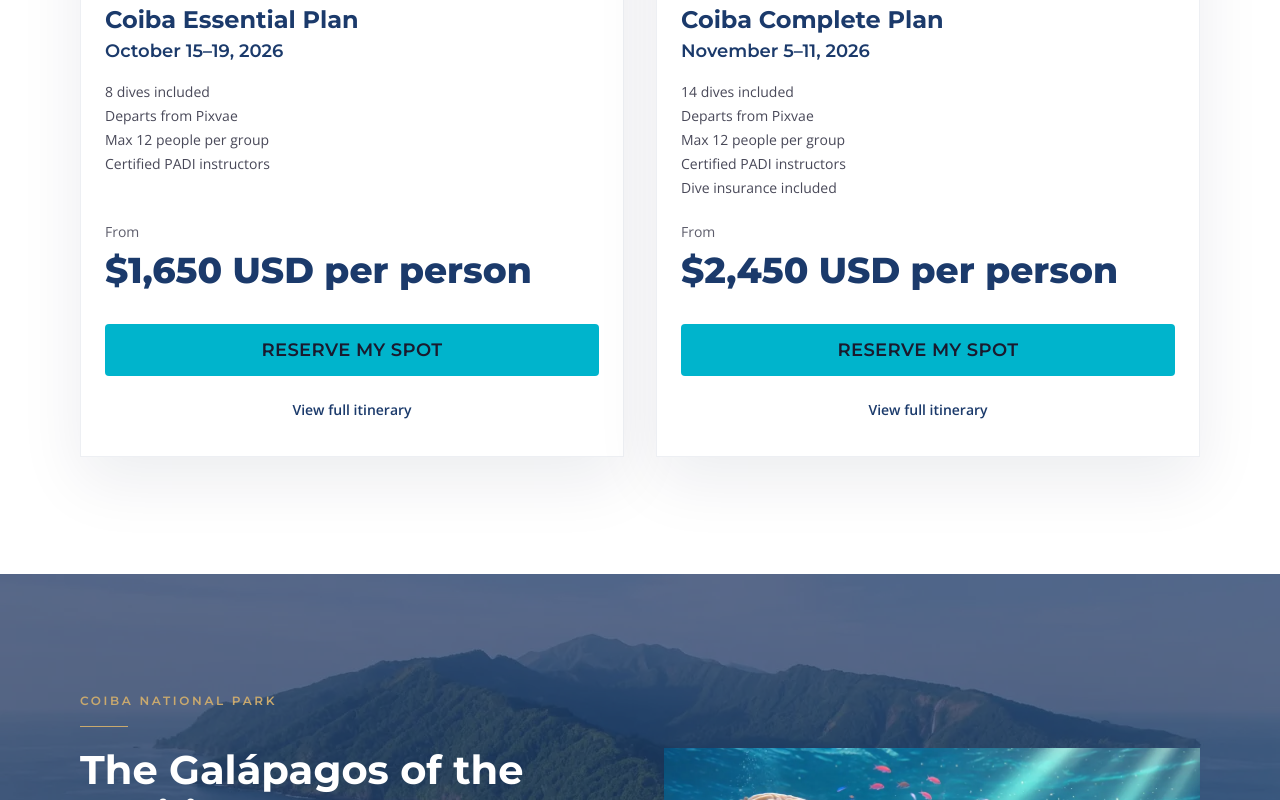
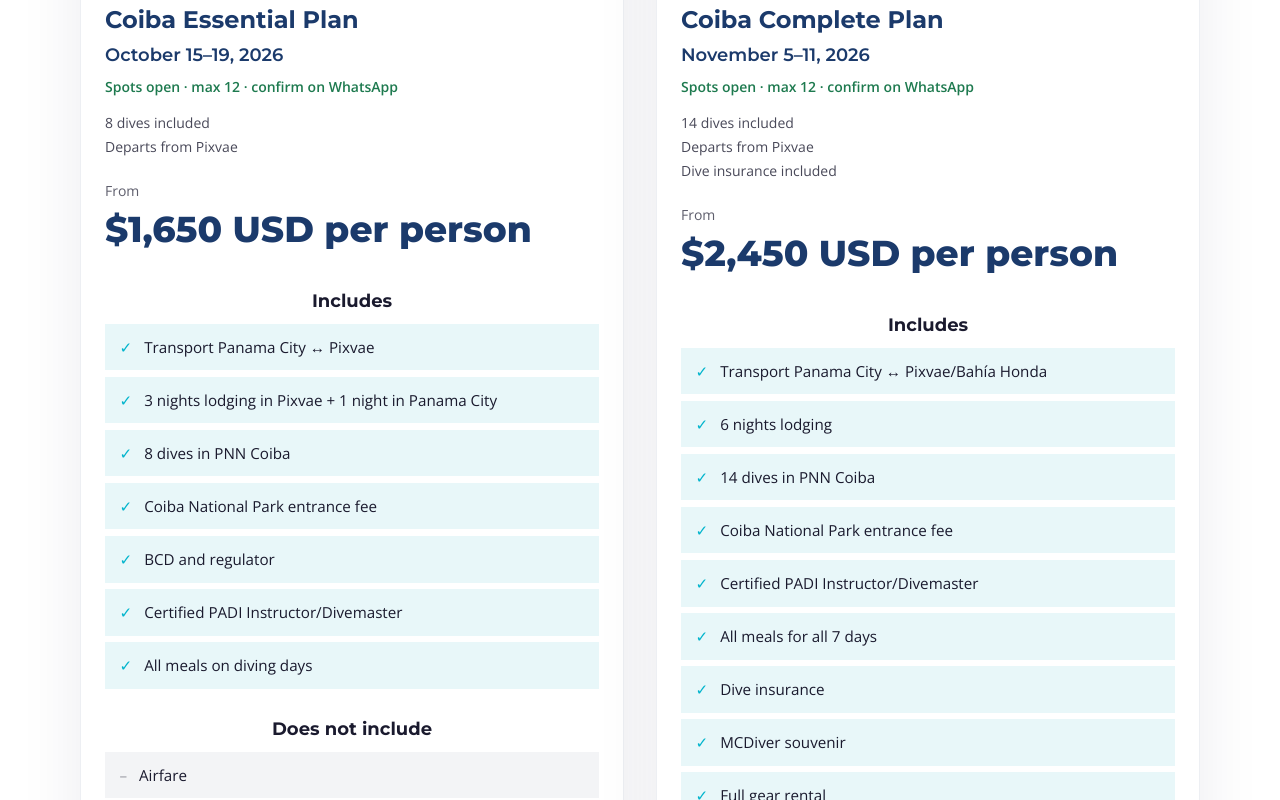
Before and after one commit to ExcelsiorBIE/mcdiver, a Next.js app: page /en in a window 1280 px wide. Shown: the part 1640-2440 px from the top of the page. Built offline with nearby package versions, Linux system fonts and the light colour scheme.

Commit message:
feat: WhatsApp-first booking like Entre Azules, clear includes
Reserve CTAs open a prefilled WhatsApp chat. Includes/excludes are
always-visible stacked rows. Seats: open/soldout, no scarcity bar.
Contact page is a WhatsApp band, not a long form.

```diff
--- a/app/globals.css
+++ b/app/globals.css
@@ -417,3 +417,23 @@
 .nav-panel[hidden] {
   display: none;
 }
+
+.include-row {
+  display: flex;
+  align-items: flex-start;
+  gap: 0.75rem;
+  padding: 0.7rem 0.9rem;
+  margin-bottom: 0.4rem;
+  background: #e8f7f9;
+  font-size: 0.95rem;
+}
+
+.exclude-row {
+  display: flex;
+  align-items: flex-start;
+  gap: 0.75rem;
+  padding: 0.7rem 0.9rem;
+  margin-bottom: 0.4rem;
+  background: #f3f4f6;
+  font-size: 0.95rem;
+}
--- a/components/ReserveButton.tsx
+++ b/components/ReserveButton.tsx
@@ -1,15 +1,28 @@
-"use client";
+import { site, defaultWhatsappMessage, tripWhatsappMessage } from "@/content/site";
+import type { Locale } from "@/lib/i18n";
+import type { Trip } from "@/content/trips";
 
-import { t } from "@/content/home";
-import { useReserve } from "@/components/ReserveContext";
-import type { Locale } from "@/lib/i18n";
-import type { TripId } from "@/content/trips";
-
-export function ReserveButton({ locale, tripId, className }: { locale: Locale; tripId?: TripId; className?: string }) {
-  const reserve = useReserve();
+export function ReserveButton({
+  locale,
+  trip,
+  className,
+}: {
+  locale: Locale;
+  trip?: Trip;
+  className?: string;
+}) {
+  const href = trip
+    ? site.whatsapp.waLink(
+        {
+          es: tripWhatsappMessage("es", trip.name.es, trip.dates.es),
+          en: tripWhatsappMessage("en", trip.name.en, trip.dates.en),
+        },
+        locale,
+      )
+    : site.whatsapp.waLink(defaultWhatsappMessage, locale);
   return (
-    <button type="button" className={className ?? "btn-primary"} onClick={() => reserve(tripId)}>
-      {t(locale).reserve}
-    </button>
+    <a href={href} className={className ?? "btn-primary"} target="_blank" rel="noopener noreferrer">
+      {locale === "es" ? "Consultar por WhatsApp" : "Ask on WhatsApp"}
+    </a>
   );
 }
--- a/components/ReserveContext.tsx
+++ b/components/ReserveContext.tsx
@@ -1,19 +1,11 @@
 "use client";
 
-import { createContext, useCallback, useContext, useState } from "react";
+import { site, defaultWhatsappMessage } from "@/content/site";
 import type { Locale } from "@/lib/i18n";
 import type { PageId } from "@/content/routes";
-import type { TripId } from "@/content/trips";
 import { SiteHeader } from "@/components/SiteHeader";
 import { SiteFooter } from "@/components/SiteFooter";
 import { WhatsAppFab } from "@/components/WhatsAppFab";
-import { InquiryDialog } from "@/components/InquiryDialog";
-
-const ReserveCtx = createContext<(id?: TripId) => void>(() => {});
-
-export function useReserve() {
-  return useContext(ReserveCtx);
-}
 
 export function SiteChrome({
   locale,
@@ -24,28 +16,13 @@
   pageId: PageId;
   children: React.ReactNode;
 }) {
-  const [open, setOpen] = useState(false);
-  const [trip, setTrip] = useState<TripId | undefined>();
-  const reserve = useCallback((id?: TripId) => {
-    setTrip(id);
-    setOpen(true);
-  }, []);
-
+  const reserveHref = site.whatsapp.waLink(defaultWhatsappMessage, locale);
   return (
-    <ReserveCtx.Provider value={reserve}>
-      <div className="flex min-h-screen flex-col" lang={locale}>
-        <SiteHeader locale={locale} pageId={pageId} onReserve={() => reserve()} />
-        {children}
-        <SiteFooter locale={locale} pageId={pageId} />
-        <WhatsAppFab locale={locale} />
-        <InquiryDialog
-          key={`${String(open)}-${trip ?? "none"}`}
-          locale={locale}
-          open={open}
-          defaultTrip={trip}
-          onClose={() => setOpen(false)}
-        />
-      </div>
-    </ReserveCtx.Provider>
+    <div className="flex min-h-screen flex-col" lang={locale}>
+      <SiteHeader locale={locale} pageId={pageId} reserveHref={reserveHref} />
+      {children}
+      <SiteFooter locale={locale} pageId={pageId} />
+      <WhatsAppFab locale={locale} />
+    </div>
   );
 }
--- a/components/SiteHeader.tsx
+++ b/components/SiteHeader.tsx
@@ -11,11 +11,11 @@
 export function SiteHeader({
   locale,
   pageId,
-  onReserve,
+  reserveHref,
 }: {
   locale: Locale;
   pageId: PageId;
-  onReserve: () => void;
+  reserveHref: string;
 }) {
   const copy = t(locale);
   const [heroPast, setHeroPast] = useState(false);
@@ -75,9 +75,9 @@
 
         <div className="ml-auto flex items-center gap-2 lg:ml-4">
           <LanguageToggle locale={locale} pageId={pageId} />
-          <button type="button" className="btn-gold hidden sm:inline-flex" onClick={onReserve}>
+          <a href={reserveHref} className="btn-gold hidden sm:inline-flex" target="_blank" rel="noopener noreferrer">
             {copy.book}
-          </button>
+          </a>
           <button
             type="button"
             className="inline-flex min-h-11 min-w-11 items-center justify-center lg:hidden"
@@ -107,9 +107,9 @@
               {item[locale]}
             </Link>
           ))}
-          <button type="button" className="btn-gold mt-4 self-start" onClick={() => { setOpen(false); onReserve(); }}>
+          <a href={reserveHref} className="btn-gold mt-4 self-start" target="_blank" rel="noopener noreferrer" onClick={() => setOpen(false)}>
             {copy.book}
-          </button>
+          </a>
         </nav>
       </div>
     </header>
--- a/components/TripCard.tsx
+++ b/components/TripCard.tsx
@@ -4,21 +4,29 @@
 import Image from "next/image";
 import type { Trip } from "@/content/trips";
 import { t } from "@/content/home";
+import { site, tripWhatsappMessage } from "@/content/site";
 import type { Locale } from "@/lib/i18n";
-import { useReserve } from "@/components/ReserveContext";
 
-export function TripCard({
-  trip,
-  locale,
-}: {
-  trip: Trip;
-  locale: Locale;
-}) {
-  const onReserve = useReserve();
+export function TripCard({ trip, locale }: { trip: Trip; locale: Locale }) {
   const copy = t(locale);
   const [open, setOpen] = useState(false);
   const panelId = useId();
   const price = trip.priceUsd.toLocaleString(locale === "es" ? "es-PA" : "en-US");
+  const wa = site.whatsapp.waLink(
+    {
+      es: tripWhatsappMessage("es", trip.name.es, trip.dates.es),
+      en: tripWhatsappMessage("en", trip.name.en, trip.dates.en),
+    },
+    locale,
+  );
+  const seats =
+    trip.seats === "soldout"
+      ? locale === "es"
+        ? "Sold out"
+        : "Sold out"
+      : locale === "es"
+        ? "Hay lugares · máx. 12 · confirma por WhatsApp"
+        : "Spots open · max 12 · confirm on WhatsApp";
 
   return (
     <article className="trip-card">
@@ -37,25 +45,50 @@
         <h3 className="font-heading text-(--color-deep-blue)" style={{ fontSize: "var(--fs-h3)" }}>
           {trip.name[locale]}
         </h3>
-        <p className="mt-1 font-heading font-semibold text-(--color-deep-blue)">{trip.dates[locale]}</p>
+        <p className="mt-2 font-heading text-lg font-semibold text-(--color-deep-blue)">{trip.dates[locale]}</p>
+        <p className={`mt-2 text-sm font-semibold ${trip.seats === "soldout" ? "text-(--color-error)" : "text-(--color-success)"}`}>
+          {seats}
+        </p>
         <ul className="mt-4 space-y-1 text-sm text-(--color-soft-black)/80">
           <li>
             {trip.dives} {copy.divesIncluded}
           </li>
           <li>{copy.fromPixvae}</li>
-          <li>{copy.maxGroup}</li>
-          <li>{copy.padi}</li>
           {trip.includesInsurance ? <li>{copy.insurance}</li> : null}
         </ul>
-        <p className="mt-auto pt-6">
+        <p className="pt-6">
           <span className="block text-sm text-(--color-soft-black)/70">{copy.from}</span>
           <span className="font-heading font-extrabold text-(--color-deep-blue)" style={{ fontSize: "var(--fs-price)" }}>
             ${price} {copy.perPerson}
           </span>
         </p>
-        <button type="button" className="btn-primary mt-6 w-full" onClick={() => onReserve(trip.id)}>
-          {copy.reserve}
-        </button>
+
+        <h4 className="mt-8 text-center font-heading text-lg font-bold">{copy.includes}</h4>
+        <ul className="mt-3">
+          {trip.includes[locale].map((item) => (
+            <li key={item} className="include-row">
+              <span aria-hidden className="text-(--color-turquoise)">✓</span>
+              {item}
+            </li>
+          ))}
+        </ul>
+        <h4 className="mt-6 text-center font-heading text-lg font-bold">{copy.excludes}</h4>
+        <ul className="mt-3">
+          {trip.excludes[locale].map((item) => (
+            <li key={item} className="exclude-row">
+              <span aria-hidden className="text-(--color-soft-black)/40">–</span>
+              {item}
+            </li>
+          ))}
+        </ul>
+
+        {trip.seats === "soldout" ? (
+          <p className="btn-primary mt-6 w-full cursor-not-allowed opacity-60">{seats}</p>
+        ) : (
+          <a href={wa} className="btn-primary mt-6 w-full" target="_blank" rel="noopener noreferrer">
+            {locale === "es" ? "Consultar por WhatsApp" : "Ask on WhatsApp"}
+          </a>
+        )}
         <button
           type="button"
           className="mt-3 min-h-11 text-sm font-semibold text-(--color-deep-blue) underline-offset-4 hover:underline"
@@ -76,24 +109,6 @@
               </li>
             ))}
           </ol>
-          <div className="mt-4 grid gap-4 sm:grid-cols-2">
-            <div>
-              <p className="font-heading font-semibold">{copy.includes}</p>
-              <ul className="mt-1 list-disc pl-4">
-                {trip.includes[locale].map((item) => (
-                  <li key={item}>{item}</li>
-                ))}
-              </ul>
-            </div>
-            <div>
-              <p className="font-heading font-semibold">{copy.excludes}</p>
-              <ul className="mt-1 list-disc pl-4">
-                {trip.excludes[locale].map((item) => (
-                  <li key={item}>{item}</li>
-                ))}
-              </ul>
-            </div>
-          </div>
         </div>
       </div>
     </article>
--- a/content/site.ts
+++ b/content/site.ts
@@ -32,3 +32,14 @@
   es: "Hola Jhon, me interesa un viaje de buceo a Coiba con MCDiver. ¿Me puedes dar más información?",
   en: "Hi Jhon, I'm interested in a Coiba dive trip with MCDiver. Can you share more info?",
 };
+
+export function tripWhatsappMessage(
+  locale: "es" | "en",
+  tripName: string,
+  dates: string,
+) {
+  if (locale === "es") {
+    return `Hola Jhon, me interesa el ${tripName} (${dates}). ¿Hay lugar en el grupo?`;
+  }
+  return `Hi Jhon, I'm interested in ${tripName} (${dates}). Is there a spot in the group?`;
+}
--- a/content/trips.ts
+++ b/content/trips.ts
@@ -21,6 +21,8 @@
   excludes: { es: string[]; en: string[] };
   /** Foto 16:9 de la card. Mood/stock — no es footage de una salida concreta. */
   photo: string;
+  /** Q3: Jhon updates by DM. Never invent sold-out. No scarcity bar (Q9). */
+  seats: "open" | "soldout";
 };
 
 export const trips: Trip[] = [
@@ -36,6 +38,7 @@
     includesInsurance: false,
     name: { es: "Plan Coiba Esencial", en: "Coiba Essential Plan" },
     photo: "/media/trip-essential.webp",
+    seats: "open",
     itinerary: [
       {
         day: 1,
@@ -112,6 +115,7 @@
     includesInsurance: true,
     name: { es: "Plan Coiba Completo", en: "Coiba Complete Plan" },
     photo: "/media/trip-complete.webp",
+    seats: "open",
     itinerary: [
       {
         day: 1,
```
Also changed, not shown: components/interiors.tsx (+13 -16 lines).
